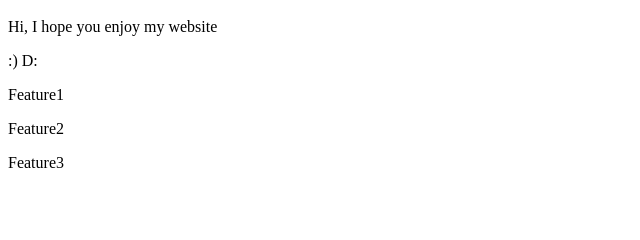
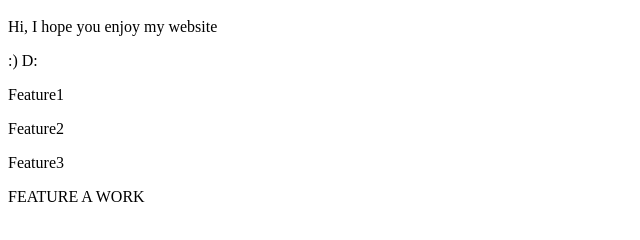
Before and after one commit to padhiash/awesome_repo, a plain HTML site: page index.html in a window 1280 px wide. Shown: the part 48-288 px from the top of the page, without its empty margins (0-640 px from the left). Drawn offline with Linux system fonts and the light colour scheme.

Commit message:
index.html edited by feature A

```diff
--- a/index.html
+++ b/index.html
@@ -6,4 +6,5 @@
 <p> Feature1</p>
 <p> Feature2</p>
 <p> Feature3 </p>
+<p> FEATURE A WORK</p>
 </html>
```
